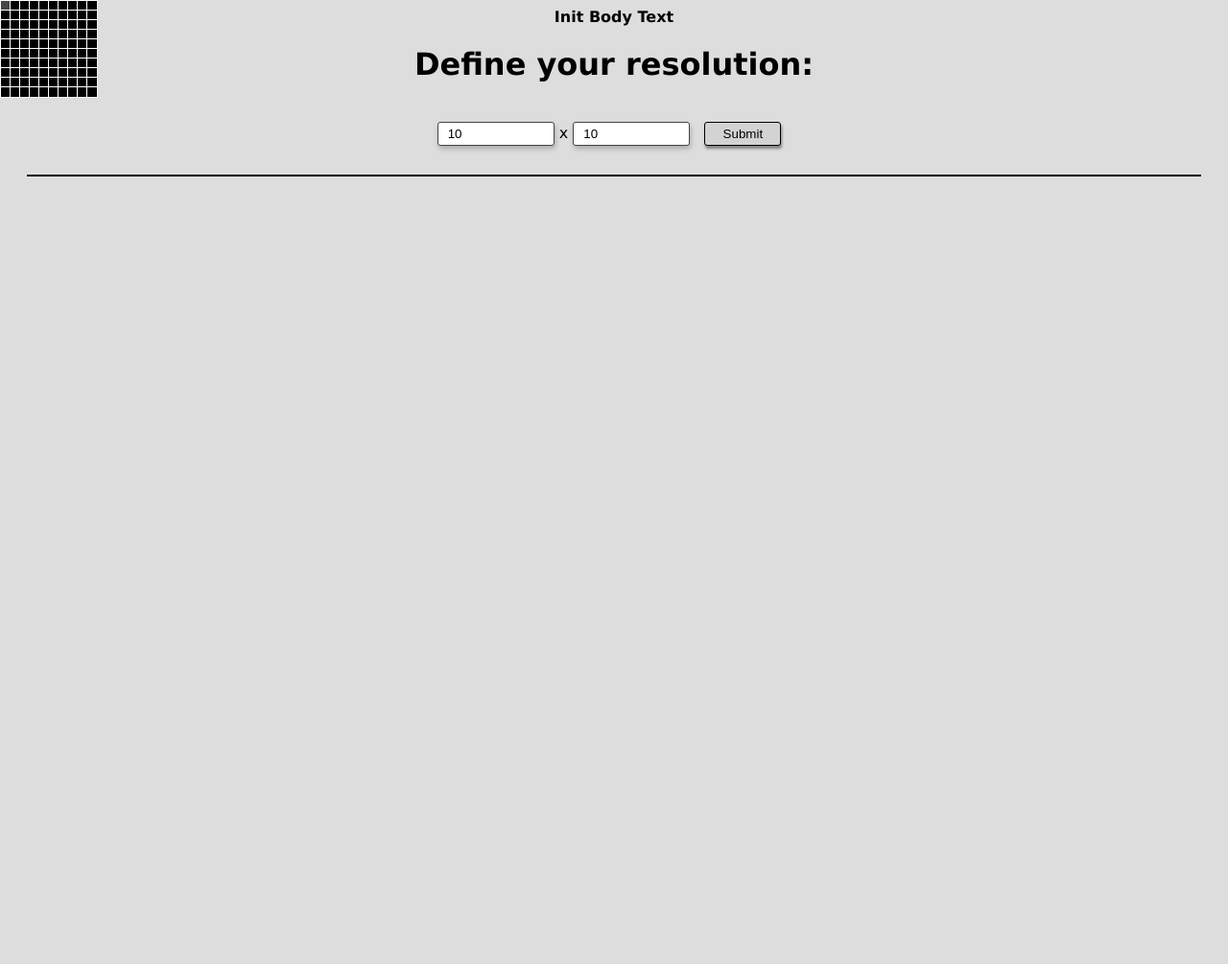
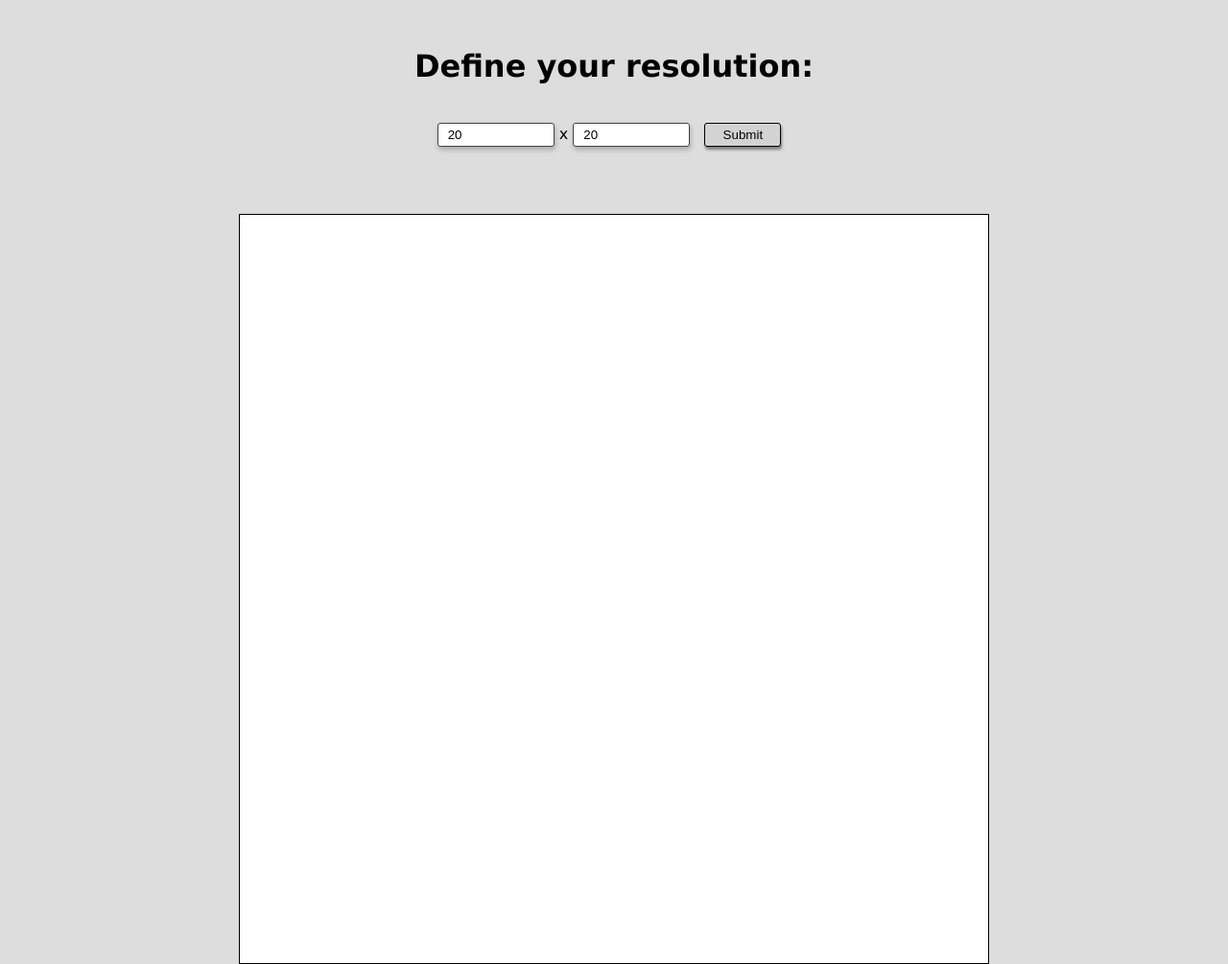
Before and after one commit to Ian-Gungee/Etch-a-sketch, a plain HTML site: page index.html in a window 1280 px wide. Shown: the whole page at 96% size. Before the commit the page ends 800 px from the top, so only its background shows below. Drawn offline with Linux system fonts and the light colour scheme.

Commit message:
Pixels resize to fit browser window on render. Re-rendering still breaks canvas...

```diff
--- a/index.html
+++ b/index.html
@@ -7,7 +7,6 @@
 
 
     <body>
-        <b> Init Body Text </b>
         <h1>Define your resolution:</h1> <br>
         <input id="width" alt="width" class="textInput" value="5"> x <input id="height" type="text" alt="height" class="textInput" value="5">
         <input type="submit" value="Submit" class="submitInput" onclick="submit()">
--- a/script.js
+++ b/script.js
@@ -1,25 +1,29 @@
-var pixelSize = 10;
+/* Using jQuery 3.2.1 */
+var pixelSize = 50;
 var x;
 var y;
 var pX = 0;
 var pY = 0;
+var newDiv;
+var canvas = document.getElementsByClassName('canvas');
+var pixels = document.getElementsByClassName('pixel');
 var inputX = document.getElementById('width');
 var inputY = document.getElementById('height');
-var rad = 1;
 
 $(document).ready(function() {
     /* Once page has loaded */
     console.log('Page Loaded')
 
-    /* Sets text inputs to default x & y values */
-    x = 10;
-    y = 10;
-
+    /* Sets defaults */
+    x = 20;
+    y = 20;
     inputX.value = x;
     inputY.value = y;
 
+    /* Initializes canvas (See below) */
     drawCanvas();
-
+    $('.pixel').css('height', pixelSize+'px');
+    $('.pixel').css('width', pixelSize+'px');
 
     /* Activates and highlights pixels when moused over*/
     $('.pixel').mouseenter(function(){
@@ -42,8 +46,6 @@ function submit(){
     if (prompt == true) {
         pX = 0;
         pY = 0;
-        console.log("x: "+x);
-        console.log("y: "+y);
         $('.canvas > .pixel').remove();
         drawCanvas();
     }
@@ -51,20 +53,19 @@ function submit(){
 }
 
 
-var newDiv;
-var canvas = document.getElementsByClassName('canvas');
-var pixels = document.getElementsByClassName('pixel');
 
 /* Nested for loops that draw pixels one by one, starting from top to bottom, then left to right */
 function drawCanvas() {
+    $('.canvas').css('width', (($(window).width())-500).toString()+'px');
+    console.log($('.canvas').width());
+    console.log($(window).width());
+    pixelSize = ($('.canvas').width())/y-2;
     for (q=0; q < x; q++) {
 
         for (w=0; w < y; w++) {
             newDiv = document.createElement('div');
             newDiv.className = 'pixel';
             newDiv.id = 'p' + pX + pY;
-            newDiv.style.left = ((pX*pixelSize).toString())+"px";
-            newDiv.style.top = ((pY*pixelSize).toString())+"px";
             console.log("drawing: "+newDiv.id);
             $('.canvas').append(newDiv);
             pY += 1;
--- a/styles.css
+++ b/styles.css
@@ -2,10 +2,14 @@ body {
     text-align: center;
     font-family: Verdana, Arial;
     background-color: #ddd;
+    margin: 50px auto;
+    border: hidden;
+    border: 50px auto;
 }
 
 /* Input at top of page */
 .textInput {
+    position: inherit;
     width: 100px;
     padding: 4px 10px;
     border: solid;
@@ -28,19 +32,22 @@ body {
 
 /* Canvas elements */
 .canvas {
-    margin: 30px 20px auto 20px;
+    top: 50px;
+    display: inline-block;
+    background-color: white;
+    margin: 70px;
     border: solid;
     border-width: 1px;
     border-color: black;
 }
 
 .pixel {
-    position: fixed;
-    /*opacity: 0;*/
-    width:10px;
-    height:10px;
+    width: 10px;
+    height: 10px;
+    float: left;
+    opacity: 0;
     border: solid;
     border-width: 1px;
-    border-color: white;
-    background-color: black;
+    border-color: black;
+    background-color: white;
 }
```
